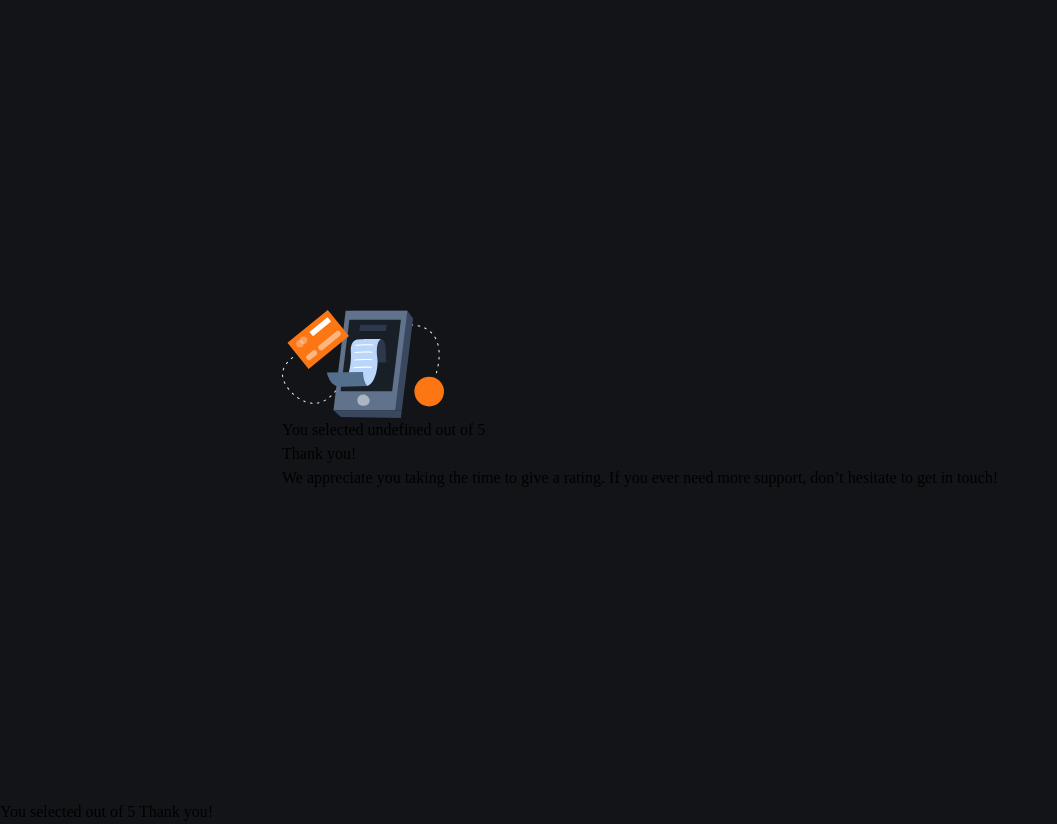
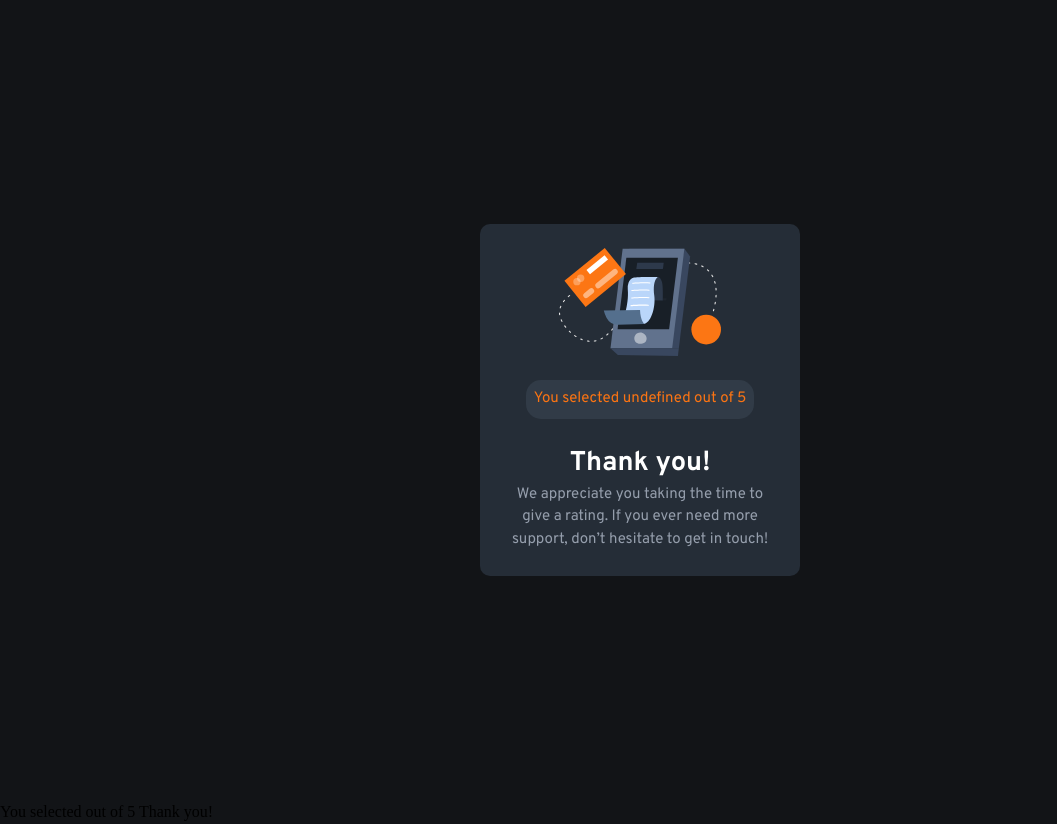
Before and after one commit to gusrod22/interact-rating, a plain HTML site: page index.html in a window 1280 px wide. Both pictures are taken after a click on the button "SUBMIT". Shown: the whole page, without its empty margins (0-1057 px from the left). Drawn offline with Linux system fonts and the light colour scheme.

Commit message:
styling for thank-you-card

```diff
--- a/styless.css
+++ b/styless.css
@@ -44,6 +44,7 @@ h6 {
 }
 .main-layout {
   display: flex;
+  flex-direction: column;
   justify-content: center;
   align-items: center;
   height: 100%;
@@ -51,10 +52,10 @@ h6 {
 .svg-container,
 .text,
 .rating,
-ul {
+ul, .thanks-illustr, .rating-result {
   margin-bottom: 1.5rem;
 }
-.card {
+.card, .thank-you-card {
   font-size: 0.94rem;
   max-width: 20rem;
   background-color: hsl(213, 19%, 18%);
@@ -62,8 +63,8 @@ ul {
   font-family: "Overpass", sans-serif;
   border-radius: 10px;
 }
-main {
-  margin: 1.5rem;
+.main-padding {
+  padding: 1.5rem;
 }
 h1 {
   color: white;
@@ -119,3 +120,24 @@ input[type="radio"]:checked + label {
   background-color: hsl(217, 12%, 63%); /* Change this to your desired highlight color */
   color: white;
 }
+.rating-text{
+  display: inline-block;
+  padding: .5rem;
+  border-radius: 15px;
+  color: hsl(25, 97%, 53%);
+  background-color: hsl(213, 19%, 23.5%);
+}
+.thanks-heading{
+  color: white;
+  font-size: 1.7rem;
+  font-weight: 700;
+}
+.thank-you-card{
+  display: none;
+  text-align: center;
+}
+.thanks-illustr{
+  display: flex;
+  justify-content: center;
+
+}
```
